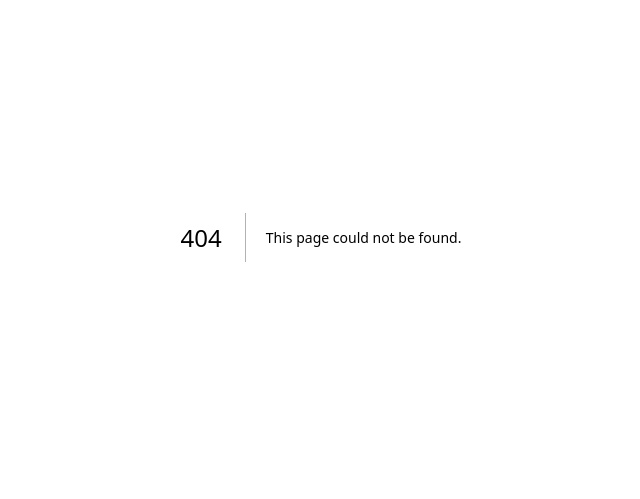
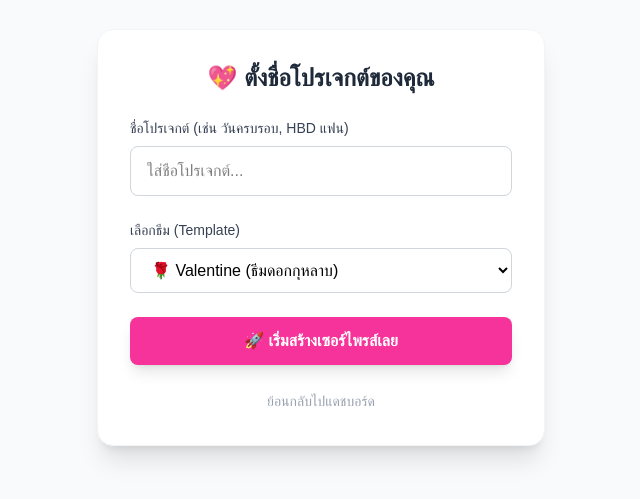
Before and after one commit to Flook777/love-project, a Next.js app: page /create in a window 1280 px wide. Before the commit this address had no page. Shown: the part 163-662 px from the top of the page, without its empty margins (319-959 px from the left). Built offline with nearby package versions, Linux system fonts and the light colour scheme; no server answers; sample sign-in values are in the browser's storage.

Commit message:
build Dashboard

```diff
--- /dev/null
+++ b/app/actions.ts
@@ -0,0 +1,35 @@
+'use server' // บรรทัดนี้สำคัญมาก! บอกว่าเป็น Server Code ห้ามรันบน Browser
+
+import { auth } from "@/auth"
+import { prisma } from "@/lib/prisma"
+import { redirect } from "next/navigation"
+
+export async function createProject(formData: FormData) {
+  // 1. เช็คว่า Login หรือยัง
+  const session = await auth()
+  if (!session?.user?.id) {
+    throw new Error("ต้องเข้าสู่ระบบก่อนนะครับ")
+  }
+
+  // 2. รับค่าจากฟอร์ม
+  const projectName = formData.get("projectName") as string
+  const templateId = formData.get("templateId") as string || "valentine-theme" // Default ไว้ก่อน
+
+  // 3. สร้าง URL เท่ๆ (Slug)
+  // เช่น project-name-1234 (สุ่มเลขต่อท้ายกันซ้ำ)
+  const slug = `${projectName.toLowerCase().replace(/\s+/g, '-')}-${Math.floor(Math.random() * 10000)}`
+
+  // 4. บันทึกลง Database
+  const newProject = await prisma.project.create({
+    data: {
+      name: projectName,
+      slug: slug,
+      templateId: templateId,
+      userId: session.user.id,
+      customData: {}, // ยังไม่มีข้อมูลแก้ไข ใส่ว่างๆ ไว้ก่อน
+    },
+  })
+
+  // 5. สร้างเสร็จแล้ว ดีดไปหน้า Editor (เดี๋ยวเราค่อยสร้างหน้านี้)
+  redirect(`/editor/${newProject.id}`)
+}
--- /dev/null
+++ b/app/create/page.tsx
@@ -0,0 +1,60 @@
+import { auth } from "@/auth"
+import { redirect } from "next/navigation"
+import { createProject } from "@/app/actions" // เรียกใช้ฟังก์ชันจากข้อ 2
+
+export default async function CreatePage() {
+  const session = await auth()
+  if (!session) redirect("/")
+
+  return (
+    <div className="min-h-screen flex items-center justify-center bg-gray-50 p-4">
+      <div className="bg-white p-8 rounded-2xl shadow-xl w-full max-w-md border border-gray-100">
+        <h1 className="text-2xl font-bold text-center mb-6 text-gray-800">
+          💖 ตั้งชื่อโปรเจกต์ของคุณ
+        </h1>
+
+        <form action={createProject} className="space-y-6">
+          <div>
+            <label className="block text-sm font-medium text-gray-700 mb-2">
+              ชื่อโปรเจกต์ (เช่น วันครบรอบ, HBD แฟน)
+            </label>
+            <input
+              name="projectName"
+              type="text"
+              required
+              placeholder="ใส่ชื่อโปรเจกต์..."
+              className="w-full px-4 py-3 rounded-lg border border-gray-300 focus:ring-2 focus:ring-pink-500 focus:border-pink-500 outline-none transition text-black"
+            />
+          </div>
+
+          <div>
+            <label className="block text-sm font-medium text-gray-700 mb-2">
+              เลือกธีม (Template)
+            </label>
+            <select
+              name="templateId"
+              className="w-full px-4 py-3 rounded-lg border border-gray-300 focus:ring-2 focus:ring-pink-500 outline-none bg-white text-black"
+            >
+              <option value="valentine">🌹 Valentine (ธีมดอกกุหลาบ)</option>
+              <option value="birthday">🎂 Birthday (ธีมเค้กวันเกิด)</option>
+              <option value="minimal">🤍 Minimal (เรียบหรู)</option>
+            </select>
+          </div>
+
+          <button
+            type="submit"
+            className="w-full bg-pink-500 hover:bg-pink-600 text-white font-bold py-3 rounded-lg shadow-lg transition transform active:scale-95"
+          >
+            🚀 เริ่มสร้างเซอร์ไพรส์เลย
+          </button>
+        </form>
+
+        <div className="mt-6 text-center">
+          <a href="/dashboard" className="text-sm text-gray-400 hover:text-gray-600">
+            ย้อนกลับไปแดชบอร์ด
+          </a>
+        </div>
+      </div>
+    </div>
+  )
+}
--- /dev/null
+++ b/app/dashboard/page.tsx
@@ -0,0 +1,40 @@
+import { auth } from "@/auth"
+import { redirect } from "next/navigation"
+import Link from "next/link"
+
+export default async function DashboardPage() {
+  const session = await auth()
+
+  // 1. เช็คว่า Login หรือยัง? ถ้ายัง ดีดกลับไปหน้าแรก
+  if (!session?.user) {
+    redirect("/")
+  }
+
+  return (
+    <div className="p-8 max-w-4xl mx-auto">
+      <div className="flex justify-between items-center mb-8">
+        <div>
+          <h1 className="text-3xl font-bold text-gray-800">แดชบอร์ดของคุณ</h1>
+          <p className="text-gray-500">ยินดีต้อนรับ, {session.user.name}</p>
+        </div>
+        <Link
+          href="/create"
+          className="bg-pink-500 hover:bg-pink-600 text-white px-4 py-2 rounded-lg shadow transition"
+        >
+          + สร้างโปรเจกต์ใหม่
+        </Link>
+      </div>
+
+      {/* พื้นที่แสดงรายการโปรเจกต์ (เดี๋ยวมาทำต่อ) */}
+      <div className="bg-white p-10 rounded-xl border-2 border-dashed border-gray-300 text-center">
+        <p className="text-gray-400 mb-4">คุณยังไม่มีโปรเจกต์เซอร์ไพรส์</p>
+        <Link
+          href="/create"
+          className="text-pink-500 font-semibold hover:underline"
+        >
+          เริ่มสร้างเซอร์ไพรส์แรกเลย!
+        </Link>
+      </div>
+    </div>
+  )
+}
--- a/app/page.tsx
+++ b/app/page.tsx
@@ -1,38 +1,39 @@
-import { auth, signIn, signOut } from "@/auth"
+import { auth, signIn } from "@/auth"
+import Link from "next/link"
 
 export default async function Home() {
   const session = await auth()
 
   return (
-    <div className="flex flex-col items-center justify-center min-h-screen gap-4">
-      <h1 className="text-3xl font-bold">Love Project Debug</h1>
+    <div className="flex flex-col items-center justify-center min-h-screen bg-gradient-to-b from-pink-50 to-white p-4 text-center">
+      <h1 className="text-5xl font-extrabold text-pink-600 mb-4 tracking-tight">
+        Love Project 💖
+      </h1>
+      <p className="text-xl text-gray-600 mb-8 max-w-md">
+        สร้างเว็บไซต์เซอร์ไพรส์แฟนง่ายๆ ใน 5 นาที ไม่ต้องเขียนโค้ด!
+      </p>
 
       {session ? (
-        <div className="text-center">
-          <p>ยินดีต้อนรับ, {session.user?.name}</p>
-          <img
-            src={session.user?.image || ""}
-            alt="Profile"
-            className="w-20 h-20 rounded-full mx-auto my-2"
-          />
-          <form
-            action={async () => {
-              "use server"
-              await signOut()
-            }}
+        // กรณี Login แล้ว
+        <div className="space-y-4">
+          <Link
+            href="/dashboard"
+            className="inline-block bg-pink-500 text-white px-8 py-4 rounded-full text-xl font-bold shadow-lg hover:bg-pink-600 transition transform hover:scale-105"
           >
-            <button className="bg-red-500 text-white px-4 py-2 rounded">Log Out</button>
-          </form>
+            ไปที่แดชบอร์ดของคุณ 🚀
+          </Link>
+          <p className="text-sm text-gray-400">Login เป็น: {session.user?.name}</p>
         </div>
       ) : (
+        // กรณีรับแขก (ยังไม่ Login)
         <form
           action={async () => {
             "use server"
-            await signIn("line")
+            await signIn("line", { redirectTo: "/dashboard" }) // Login เสร็จ ส่งไป Dashboard เลย
           }}
         >
-          <button className="bg-green-500 text-white px-6 py-3 rounded text-xl font-bold">
-            Login with Line
+          <button className="bg-[#06C755] text-white px-8 py-4 rounded-full text-xl font-bold shadow-lg hover:bg-[#05b34c] transition flex items-center gap-2 mx-auto">
+            <span>เข้าสู่ระบบด้วย LINE</span>
           </button>
         </form>
       )}
--- a/auth.ts
+++ b/auth.ts
@@ -2,18 +2,10 @@ import NextAuth from "next-auth"
 import Line from "next-auth/providers/line"
 import Google from "next-auth/providers/google"
 import { PrismaAdapter } from "@auth/prisma-adapter"
-import { PrismaClient } from "@prisma/client"
-
-// --- ส่วนจัดการ Database Connection (ป้องกัน Error: Too many connections) ---
-const globalForPrisma = globalThis as unknown as { prisma: PrismaClient }
-
-const prisma = globalForPrisma.prisma || new PrismaClient()
-
-if (process.env.NODE_ENV !== "production") globalForPrisma.prisma = prisma
-// ---------------------------------------------------------------------
+import { prisma } from "@/lib/prisma" // <--- เปลี่ยนมา Import จากไฟล์กลางที่เราสร้างไว้ใน lib
 
 export const { handlers, auth, signIn, signOut } = NextAuth({
-  adapter: PrismaAdapter(prisma),
+  adapter: PrismaAdapter(prisma), // ส่งตัวแปร prisma ที่ import มาเข้าไป
   providers: [
     Line({
       clientId: process.env.LINE_CLIENT_ID,
--- /dev/null
+++ b/lib/prisma.ts
@@ -0,0 +1,7 @@
+import { PrismaClient } from "@prisma/client"
+
+const globalForPrisma = globalThis as unknown as { prisma: PrismaClient }
+
+export const prisma = globalForPrisma.prisma || new PrismaClient()
+
+if (process.env.NODE_ENV !== "production") globalForPrisma.prisma = prisma
--- a/package.json
+++ b/package.json
@@ -12,6 +12,7 @@
     "@auth/prisma-adapter": "^2.11.1",
     "next": "16.1.1",
     "next-auth": "^5.0.0-beta.30",
+    "next-cloudinary": "^6.17.5",
     "react": "19.2.3",
     "react-dom": "19.2.3"
   },
```
Also changed, not shown: 1 other file (tests, documents, lock files or other folders).
